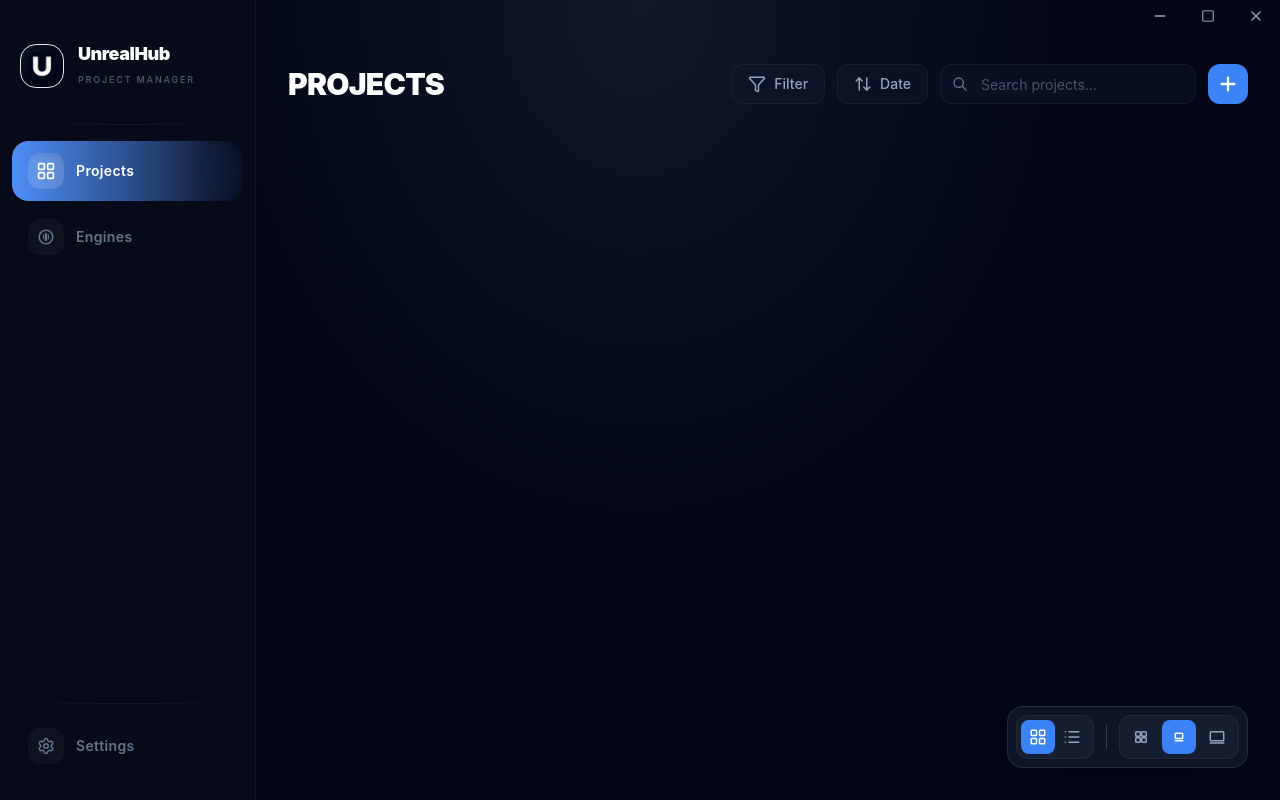
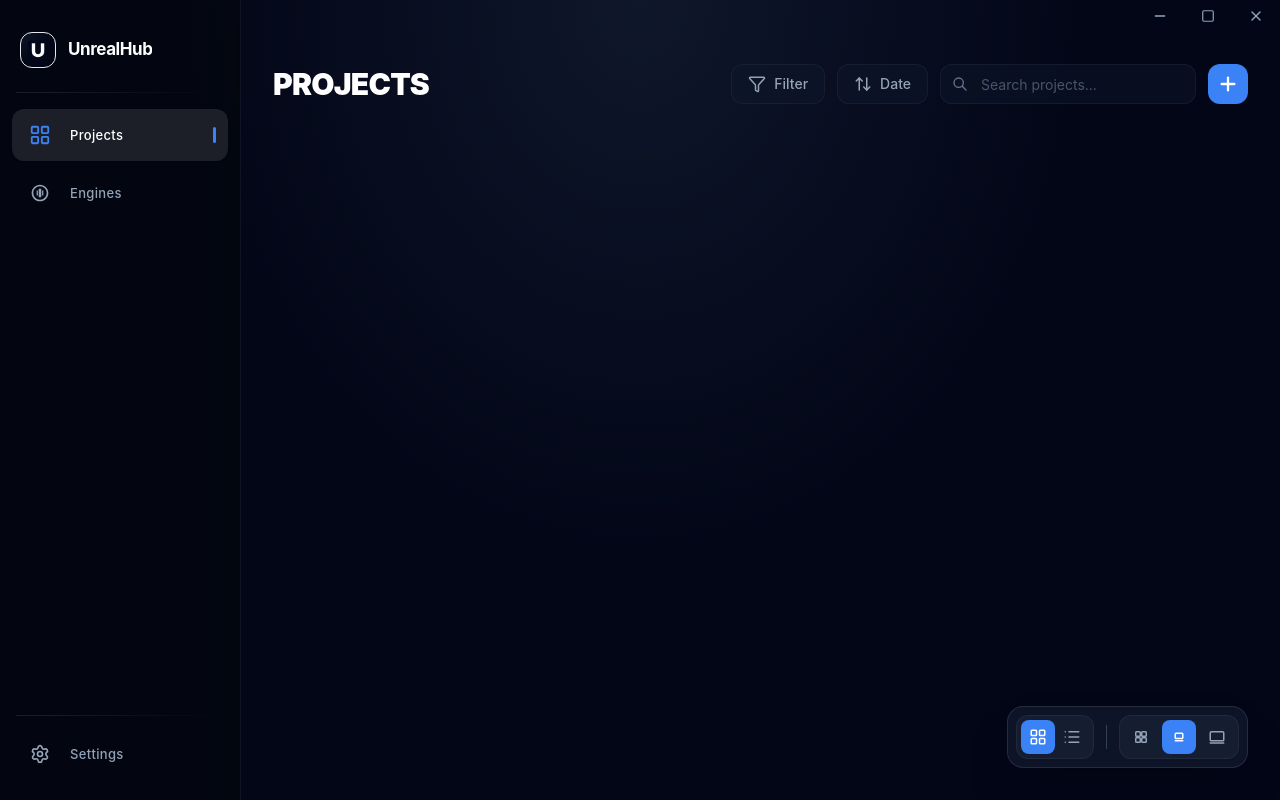
Before and after one commit to Sami-Uysal/UnrealHub, a React (Vite) app: page / in a window 1280 px wide. Built offline with nearby package versions, Linux system fonts and the light colour scheme.

Commit message:
Glass görünüm modu ve sıkışık mod düzeltildi.

```diff
--- a/src/components/Layout/AppLayout.tsx
+++ b/src/components/Layout/AppLayout.tsx
@@ -52,7 +52,7 @@ export const AppLayout: React.FC = () => {
     const getBgClass = () => {
         switch (bgEffect) {
             case 'flat': return 'bg-slate-950';
-            case 'glass': return 'bg-slate-950';
+            case 'glass': return 'bg-transparent';
             case 'gradient': default: return 'bg-[radial-gradient(ellipse_at_top,_var(--tw-gradient-stops))] from-slate-900 via-slate-950 to-slate-950';
         }
     };
@@ -73,12 +73,7 @@ export const AppLayout: React.FC = () => {
             ${reduceAnimations ? '' : 'transition-colors duration-300'}
         `}>
             {bgEffect === 'glass' && (
-                <>
-                    <div className="absolute inset-0 z-0 overflow-hidden">
-                        <div className="absolute -top-1/2 -left-1/2 w-[200%] h-[200%] bg-[conic-gradient(from_0deg_at_50%_50%,var(--accent-color)_0deg,#0f172a_60deg,#7c3aed_120deg,#0f172a_180deg,var(--accent-color)_240deg,#0f172a_300deg,#06b6d4_360deg)] opacity-30 blur-[100px] animate-spin" style={{ animationDuration: '30s' }} />
-                    </div>
-                    <div className="absolute inset-0 z-0 bg-slate-950/70 backdrop-blur-3xl" />
-                </>
+                <div className="absolute inset-0 z-0 bg-black/20" />
             )}
 
             <div className="absolute top-0 left-0 right-0 z-50">
@@ -90,7 +85,7 @@ export const AppLayout: React.FC = () => {
                     onViewChange={setView}
                     hasUpdate={hasUpdateAvailable}
                 />
-                <main className={`flex-1 bg-transparent ${(view === 'git' || view === 'config') ? 'overflow-hidden pt-8' : 'overflow-auto pt-8'}`}>
+                <main className={`flex-1 bg-transparent border-l border-white/5 shadow-[-4px_0_24px_-8px_rgba(0,0,0,0.5)] ${(view === 'git' || view === 'config') ? 'overflow-hidden pt-8' : 'overflow-auto pt-8'}`}>
                     {view === 'git' && selectedProject ? (
                         <div className="h-full w-full">
                             <Suspense fallback={<div className="flex items-center justify-center h-full text-slate-500 text-sm">Loading Git History...</div>}>
--- a/src/components/Layout/Sidebar.tsx
+++ b/src/components/Layout/Sidebar.tsx
@@ -22,40 +22,36 @@ interface NavItemProps {
     icon: any;
     label: string;
     reduceAnimations: boolean;
+    compactMode: boolean;
     onViewChange: (view: View) => void;
 }
 
-const NavItem: React.FC<NavItemProps> = ({ view, currentView, icon: Icon, label, reduceAnimations, onViewChange }) => {
+const NavItem: React.FC<NavItemProps> = ({ view, currentView, icon: Icon, label, reduceAnimations, compactMode, onViewChange }) => {
     const isActive = currentView === view;
     return (
         <button
             onClick={() => onViewChange(view)}
             className={`
-                w-full flex items-center gap-3 px-4 py-3 rounded-2xl no-drag relative overflow-hidden
+                w-full flex items-center ${compactMode ? 'justify-center px-0' : 'gap-3.5 px-3'} py-2.5 rounded-xl no-drag relative overflow-hidden group
                 ${!reduceAnimations ? 'transition-all duration-300' : ''}
                 ${isActive
-                    ? 'text-white'
-                    : 'text-slate-500 hover:text-slate-200 hover:bg-white/[0.04]'
+                    ? 'text-white bg-white/10 shadow-sm'
+                    : 'text-slate-400 hover:text-slate-200 hover:bg-white/[0.04]'
                 }
             `}
         >
-            {isActive && (
-                <div className="absolute inset-0 bg-gradient-to-r from-[var(--accent-color)] to-[var(--accent-color)]/70 rounded-2xl" />
-            )}
-            {isActive && (
-                <div className="absolute inset-0 bg-gradient-to-r from-white/10 to-transparent rounded-2xl" />
+            <div className={`relative z-10 flex items-center justify-center w-8 h-8 rounded-lg shrink-0 ${!reduceAnimations ? 'transition-all duration-300' : ''} ${isActive ? 'text-[var(--accent-color)]' : 'text-slate-400 group-hover:text-slate-300'}`}>
+                <Icon size={20} className={`${!reduceAnimations ? 'transition-transform duration-300' : ''} ${isActive ? 'scale-110' : ''}`} />
+            </div>
+
+            {!compactMode && (
+                <span className={`relative z-10 font-medium text-[13px] tracking-wide max-w-[130px] truncate text-left ${!reduceAnimations ? 'transition-colors duration-300' : ''}`}>
+                    {label}
+                </span>
             )}
 
-            <div className={`relative z-10 flex items-center justify-center w-9 h-9 rounded-xl ${!reduceAnimations ? 'transition-all duration-300' : ''} ${isActive ? 'bg-white/15 shadow-inner' : 'bg-white/[0.03]'}`}>
-                <Icon size={18} className={`${!reduceAnimations ? 'transition-transform duration-300' : ''} ${isActive ? 'scale-110' : ''}`} />
-            </div>
-
-            <span className={`relative z-10 font-semibold text-sm tracking-wide ${!reduceAnimations ? 'transition-colors duration-300' : ''}`}>
-                {label}
-            </span>
-
-            {isActive && !reduceAnimations && (
-                <div className="absolute -right-2 top-1/2 -translate-y-1/2 w-5 h-5 bg-[var(--accent-color)] rounded-full blur-xl opacity-60" />
+            {isActive && !reduceAnimations && !compactMode && (
+                <div className="absolute right-3 top-1/2 -translate-y-1/2 w-[3px] h-4 bg-[var(--accent-color)] rounded-full" />
             )}
         </button>
     );
@@ -63,51 +59,54 @@ const NavItem: React.FC<NavItemProps> = ({ view, currentView, icon: Icon, label,
 
 export const Sidebar: React.FC<SidebarProps & { hasUpdate?: boolean }> = ({ currentView, onViewChange, hasUpdate }) => {
     const { t } = useTranslation();
-    const { reduceAnimations } = useAppearance();
+    const { reduceAnimations, compactMode } = useAppearance();
 
     return (
-        <div className="w-64 h-full bg-[#080d1a]/90 backdrop-blur-xl border-r border-white/[0.04] flex flex-col select-none">
-            <div className="px-5 pt-10 pb-8 flex items-center gap-3.5">
-                <div className={`w-11 h-11 shrink-0 flex items-center justify-center rounded-2xl bg-gradient-to-br from-[var(--accent-color)]/20 to-[var(--accent-color)]/5 border border-[var(--accent-color)]/20 ${!reduceAnimations ? 'group transition-all duration-500 hover:scale-105 hover:shadow-lg hover:shadow-[var(--accent-color)]/20' : ''}`}>
-                    <img src="u.png" alt="Logo" className={`w-7 h-7 object-contain ${!reduceAnimations ? 'transition-transform duration-500 group-hover:scale-110' : ''}`} />
+        <div className={`h-full bg-[#04070d]/60 flex flex-col select-none relative z-20 ${compactMode ? 'w-[72px]' : 'w-60'} ${!reduceAnimations ? 'transition-all duration-300' : ''}`}>
+            <div className={`pt-8 pb-6 flex items-center ${compactMode ? 'justify-center px-0' : 'gap-3 px-5'}`}>
+                <div className={`w-9 h-9 shrink-0 flex items-center justify-center rounded-xl bg-gradient-to-br from-[var(--accent-color)]/20 to-[var(--accent-color)]/5 border border-[var(--accent-color)]/20 shadow-sm ${!reduceAnimations ? 'group transition-all duration-500 hover:scale-105' : ''}`}>
+                    <img src="u.png" alt="Logo" className={`w-5 h-5 object-contain ${!reduceAnimations ? 'transition-transform duration-500 group-hover:scale-110' : ''}`} />
                 </div>
-                <div className="flex flex-col overflow-hidden">
-                    <span className="text-lg font-black tracking-tight text-white">UnrealHub</span>
-                    <span className="text-[9px] tracking-[0.2em] text-slate-600 font-semibold uppercase">{t('sidebar.projectManager')}</span>
-                </div>
+                {!compactMode && (
+                    <div className="flex flex-col overflow-hidden">
+                        <span className="text-[17px] font-bold tracking-tight text-white leading-tight">UnrealHub</span>
+                    </div>
+                )}
             </div>
 
-            <div className="px-5 mb-4">
-                <div className="h-px bg-gradient-to-r from-transparent via-white/[0.06] to-transparent" />
+            <div className={`px-4 mb-4 ${compactMode ? 'opacity-0 h-0 hidden' : 'opacity-100'}`}>
+                <div className="h-px bg-gradient-to-r from-white/10 to-transparent" />
             </div>
 
             <nav className="flex-1 px-3 space-y-1.5">
-                <NavItem view="projects" currentView={currentView} icon={LayoutGrid} label={t('sidebar.projects')} reduceAnimations={reduceAnimations} onViewChange={onViewChange} />
-                <NavItem view="engines" currentView={currentView} icon={UnrealIcon} label={t('sidebar.engines')} reduceAnimations={reduceAnimations} onViewChange={onViewChange} />
+                <NavItem view="projects" currentView={currentView} icon={LayoutGrid} label={t('sidebar.projects')} reduceAnimations={reduceAnimations} compactMode={compactMode} onViewChange={onViewChange} />
+                <NavItem view="engines" currentView={currentView} icon={UnrealIcon} label={t('sidebar.engines')} reduceAnimations={reduceAnimations} compactMode={compactMode} onViewChange={onViewChange} />
             </nav>
 
-            <div className="px-5 mb-3">
-                <div className="h-px bg-gradient-to-r from-transparent via-white/[0.06] to-transparent" />
+            <div className={`px-4 mb-3 ${compactMode ? 'opacity-0 h-0 hidden' : 'opacity-100'}`}>
+                <div className="h-px bg-gradient-to-r from-white/10 to-transparent" />
             </div>
 
-            <div className="px-3 pb-6">
+            <div className="px-3 pb-5">
                 <button
                     onClick={() => onViewChange('settings')}
                     className={`
-                        w-full flex items-center gap-3 px-4 py-3 rounded-2xl no-drag group
+                        w-full flex items-center ${compactMode ? 'justify-center px-0' : 'gap-3.5 px-3'} py-2.5 rounded-xl no-drag group overflow-hidden
                         ${!reduceAnimations ? 'transition-all duration-300' : ''}
                         ${currentView === 'settings'
-                            ? 'bg-white/[0.06] text-white'
-                            : 'text-slate-500 hover:text-slate-300 hover:bg-white/[0.03]'
+                            ? 'bg-white/10 text-white shadow-sm'
+                            : 'text-slate-400 hover:text-slate-200 hover:bg-white/[0.04]'
                         }
                     `}
                 >
-                    <div className={`flex items-center justify-center w-9 h-9 rounded-xl ${!reduceAnimations ? 'transition-all duration-300' : ''} ${currentView === 'settings' ? 'bg-white/10' : 'bg-white/[0.03]'}`}>
-                        <Settings size={18} className={`${!reduceAnimations ? 'transition-transform duration-500' : ''} ${currentView === 'settings' ? 'rotate-45' : 'group-hover:rotate-45'}`} />
+                    <div className={`flex items-center justify-center shrink-0 w-8 h-8 rounded-lg ${!reduceAnimations ? 'transition-all duration-300' : ''} ${currentView === 'settings' ? 'text-white' : 'text-slate-400 group-hover:text-slate-300'}`}>
+                        <Settings size={20} className={`${!reduceAnimations ? 'transition-transform duration-500' : ''} ${currentView === 'settings' ? 'rotate-45' : 'group-hover:rotate-45'}`} />
                     </div>
-                    <span className="font-semibold text-sm tracking-wide">{t('sidebar.settings')}</span>
+                    {!compactMode && (
+                        <span className="font-medium text-[13px] tracking-wide">{t('sidebar.settings')}</span>
+                    )}
                     {hasUpdate && (
-                        <div className="absolute right-4 w-2 h-2 rounded-full bg-red-500 shadow-[0_0_8px_rgba(239,68,68,0.8)] animate-pulse" />
+                        <div className={`absolute ${compactMode ? 'top-2 right-2' : 'right-4'} w-2 h-2 rounded-full bg-red-500 shadow-[0_0_8px_rgba(239,68,68,0.8)] animate-pulse`} />
                     )}
                 </button>
             </div>
--- a/src/index.css
+++ b/src/index.css
@@ -17,7 +17,7 @@
 
   color-scheme: dark;
   color: rgba(255, 255, 255, 0.87);
-  background-color: #0f172a;
+  background-color: transparent;
 
   font-synthesis: none;
   text-rendering: optimizeLegibility;
@@ -33,17 +33,13 @@
   --red-500: #ef4444;
 }
 
-body {
+html, body, #root {
+  background-color: transparent !important;
   margin: 0;
-  min-width: 320px;
+  padding: 0;
+  height: 100%;
   min-height: 100vh;
   width: 100%;
-  background-color: #0f172a;
-}
-
-#root {
-  width: 100%;
-  height: 100vh;
 }
 
 ::-webkit-scrollbar {
```
Also changed, not shown: electron/ipc/window.ts (+28 -4 lines), electron/main.ts (+9 -2 lines).
